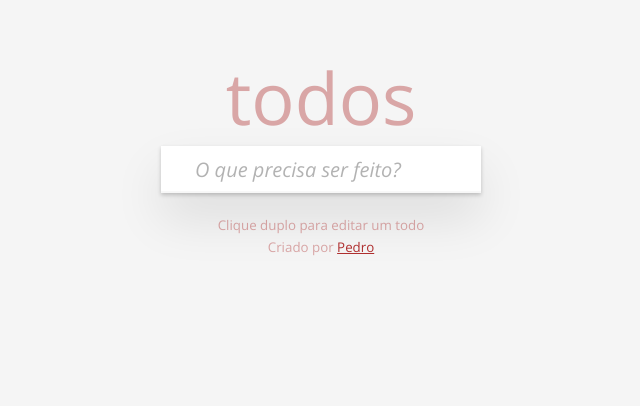
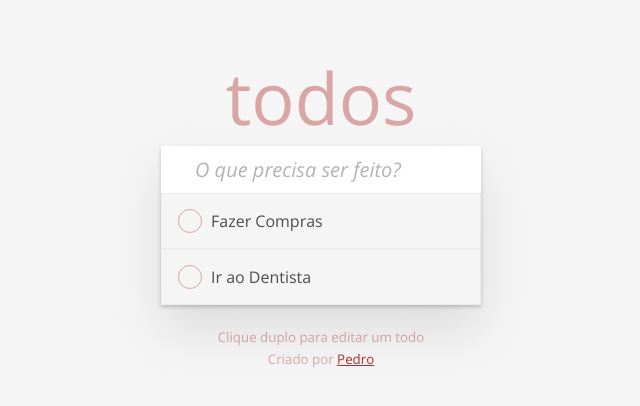
Before and after one commit to PedroHAlvesN/Todo-list, a Svelte app: page / in a window 1280 px wide. Shown: the top 406 px of the page, without its empty margins (319-959 px from the left). Built offline with nearby package versions, Linux system fonts and the light colour scheme.

Commit message:
Mostrar TODO'S na tela

```diff
--- a/src/components/Input.svelte
+++ b/src/components/Input.svelte
@@ -1,27 +1,74 @@
+<script>
+    const todos = [
+        {
+            nome: "Fazer Compras",
+            concluido: false
+        },
+        {
+            nome: "Ir ao Dentista",
+            concluido: true
+        },
+    ]
+</script>
+
 <style>
-    input {
+    .add-todo {
         padding: 10px 34px;
         font-family: "Open Sans";
         font-size: 20px;
         border: 0;
-        box-shadow: inset 0 -2px 1px rgb(0 0 0 / 3%);
         outline: 0;
         max-width: 400px;
         width: 100%;
     }
 
-    input::placeholder {
+    .add-todo::placeholder {
         color: rgba(0, 0, 0, 0.3);
         font-style: italic;
     }
 
-    div {
+    section {
         box-shadow: 0 2px 4px 0 rgb(0 0 0 / 20%), 0 25px 50px 0 rgb(0 0 0 / 10%);
         margin-bottom: 20px;
     }
 
+    .todo {
+        font-weight: 100;
+        padding: 12px;
+        display: flex;
+        align-items: center;
+        border: 1px solid #ededed;
+    }
+
+    .todo p {
+        margin: 0 0 0 6px;
+        color: #4d4d4d;
+    }
+
+    .todo input {
+        display: flex;
+        justify-content: center;
+        align-items: center;
+        appearance: none;
+        height: 24px;
+        width: 24px;
+        border-radius: 50%;
+        border: 1px solid rgba(175, 47, 47, 0.4);
+    }
+
+    .todo input:checked::after {
+        content: '\2714';
+        color: rgba(175, 47, 47, 0.4);
+    }
+
 </style>
 
-<div>
-    <input type="text" placeholder="O que precisa ser feito?">
-</div>
+<section>
+    <input class="add-todo" type="text" placeholder="O que precisa ser feito?">
+    {#each todos as todo}
+        <div class="todo">
+            <input type="checkbox">
+            <p>{todo.nome}</p>
+        </div>
+    {/each}
+</section>
```
